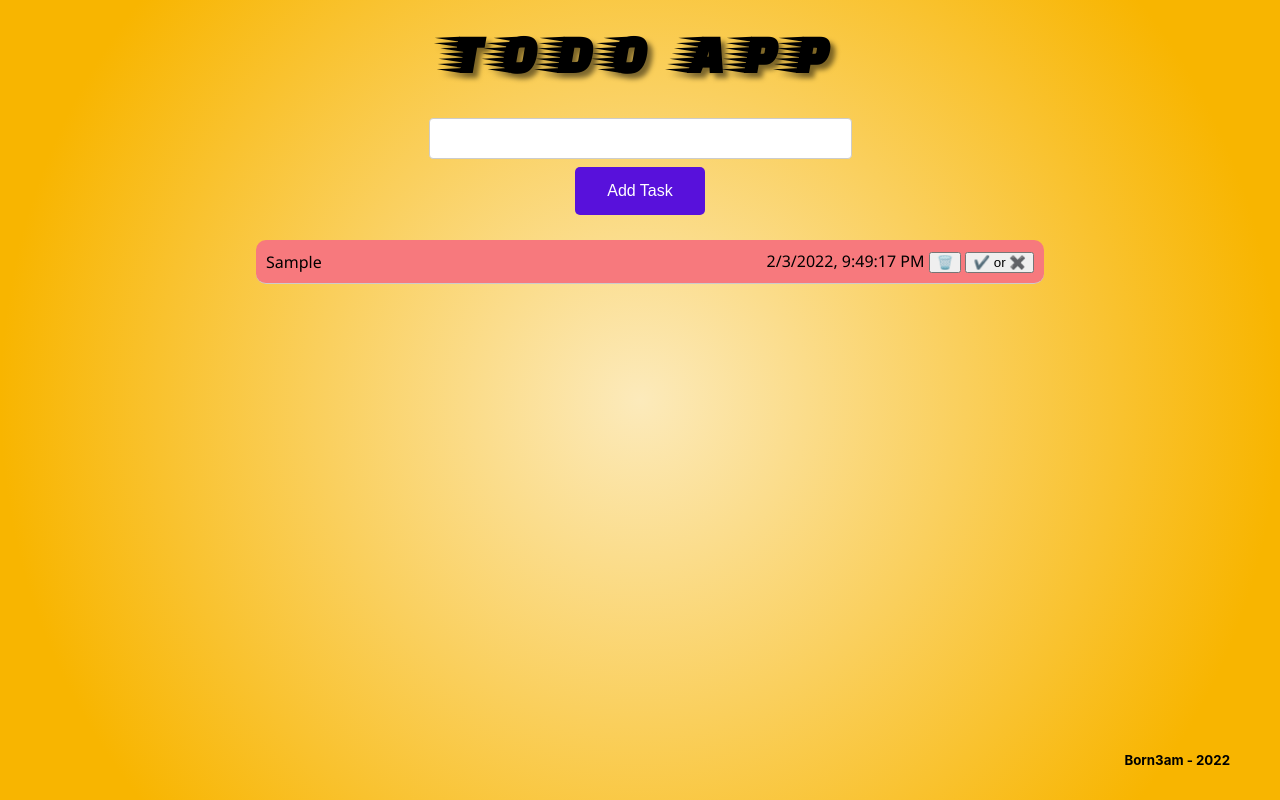
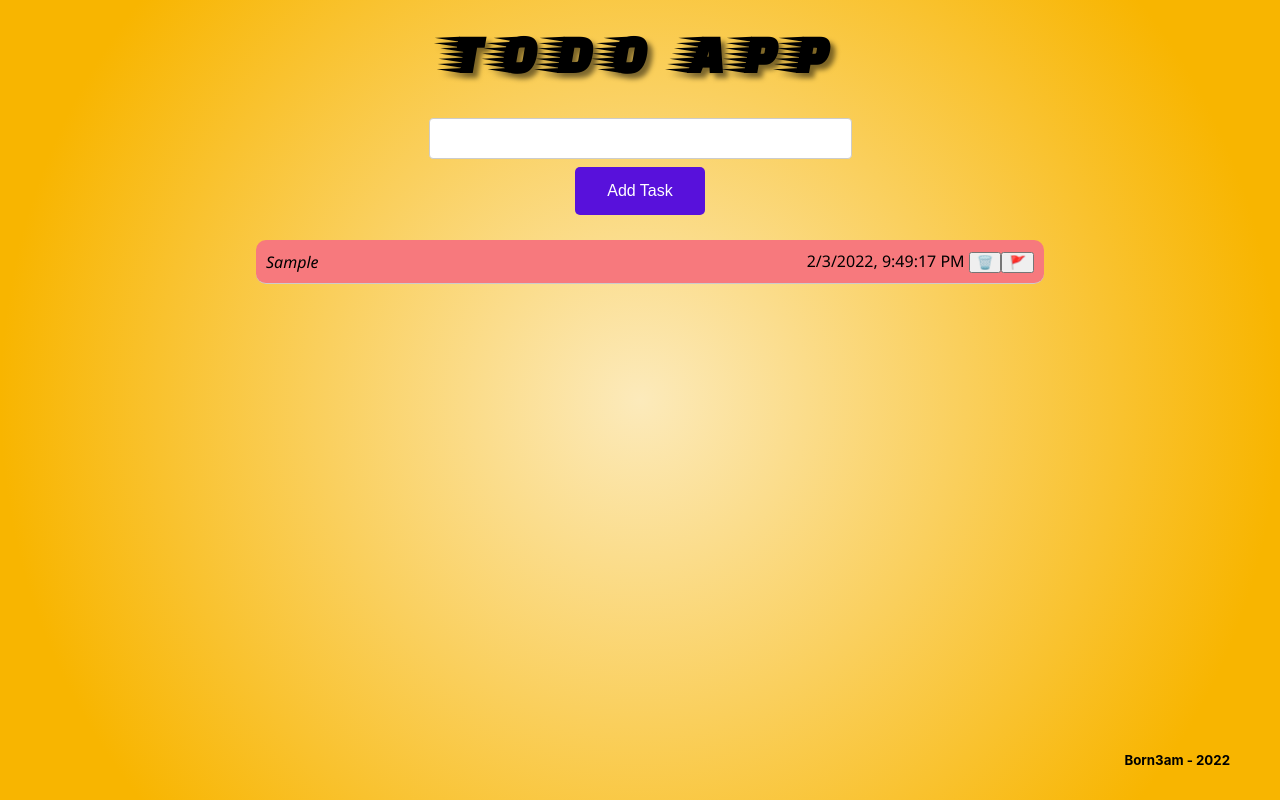
Before and after one commit to born3am/todoapp-react-typescript, a React (Create React App) app: page / in a window 1280 px wide. Both pictures are taken after typing "Sample" into the empty fields and a click on the button "Add Task". Built offline with nearby package versions, Linux system fonts and the light colour scheme; a web font is replaced by a local one.

Commit message:
line-thought added

```diff
--- a/src/App.tsx
+++ b/src/App.tsx
@@ -33,7 +33,7 @@ function App() {
   };
 
   // update task
-  const updateTask = (id: string) => {
+  const statusTask = (id: string) => {
     setTodoList(
       todoList.map((task) =>
         task.id === id ? { ...task, done: !task.done } : task
@@ -64,7 +64,7 @@ function App() {
                 key={task.id}
                 task={task}
                 deleteTask={deleteTask}
-                updateTask={updateTask}
+                statusTask={statusTask}
               />
             );
           })}
--- a/src/TodoItem.css
+++ b/src/TodoItem.css
@@ -1,4 +1,4 @@
-.TodoItem-li {
+.TodoItem-li-done {
   display: flex;
   align-items: center;
   justify-content: space-between;
@@ -7,4 +7,25 @@
   border-bottom: 1px solid #ccc;
   width: 100%;
   border-radius: 10px;
+  background-color: #c6ffdd;
 }
+
+.TodoItem-li-undone {
+  display: flex;
+  align-items: center;
+  justify-content: space-between;
+  border-bottom: 1px solid #ccc;
+  padding: 10px;
+  border-bottom: 1px solid #ccc;
+  width: 100%;
+  border-radius: 10px;
+  background-color: #f7797d;
+}
+
+.Task-done {
+  text-decoration: line-through;
+}
+
+.Task-undone {
+  font-style: italic;
+}
--- a/src/TodoItem.tsx
+++ b/src/TodoItem.tsx
@@ -5,20 +5,24 @@ import "./TodoItem.css";
 type Props = {
   task: TodoItemType;
   deleteTask: (id: string) => void;
-  updateTask: (id: string) => void;
+  statusTask: (id: string) => void;
 };
 
-export default function TodoItem({ task, deleteTask, updateTask }: Props) {
+export default function TodoItem({ task, deleteTask, statusTask }: Props) {
   return (
     <li
-      className="TodoItem-li"
+      className="TodoItem-li-done"
       style={{ backgroundColor: task.done ? "#c6ffdd" : "#f7797d" }}
     >
-      {task.text}
+      <span className={task.done ? "Task-done" : "Task-undone"}>
+        {task.text}
+      </span>
       <div>
         <span> {task.date} </span>
-        <button onClick={() => deleteTask(task.id)}> 🗑️ </button>{" "}
-        <button onClick={() => updateTask(task.id)}>✔️ or ✖️ </button>
+        <button onClick={() => deleteTask(task.id)}> 🗑️ </button>
+        <button onClick={() => statusTask(task.id)}>
+          {task.done ? "✔️" : " 🚩"}
+        </button>
       </div>
     </li>
   );
```
